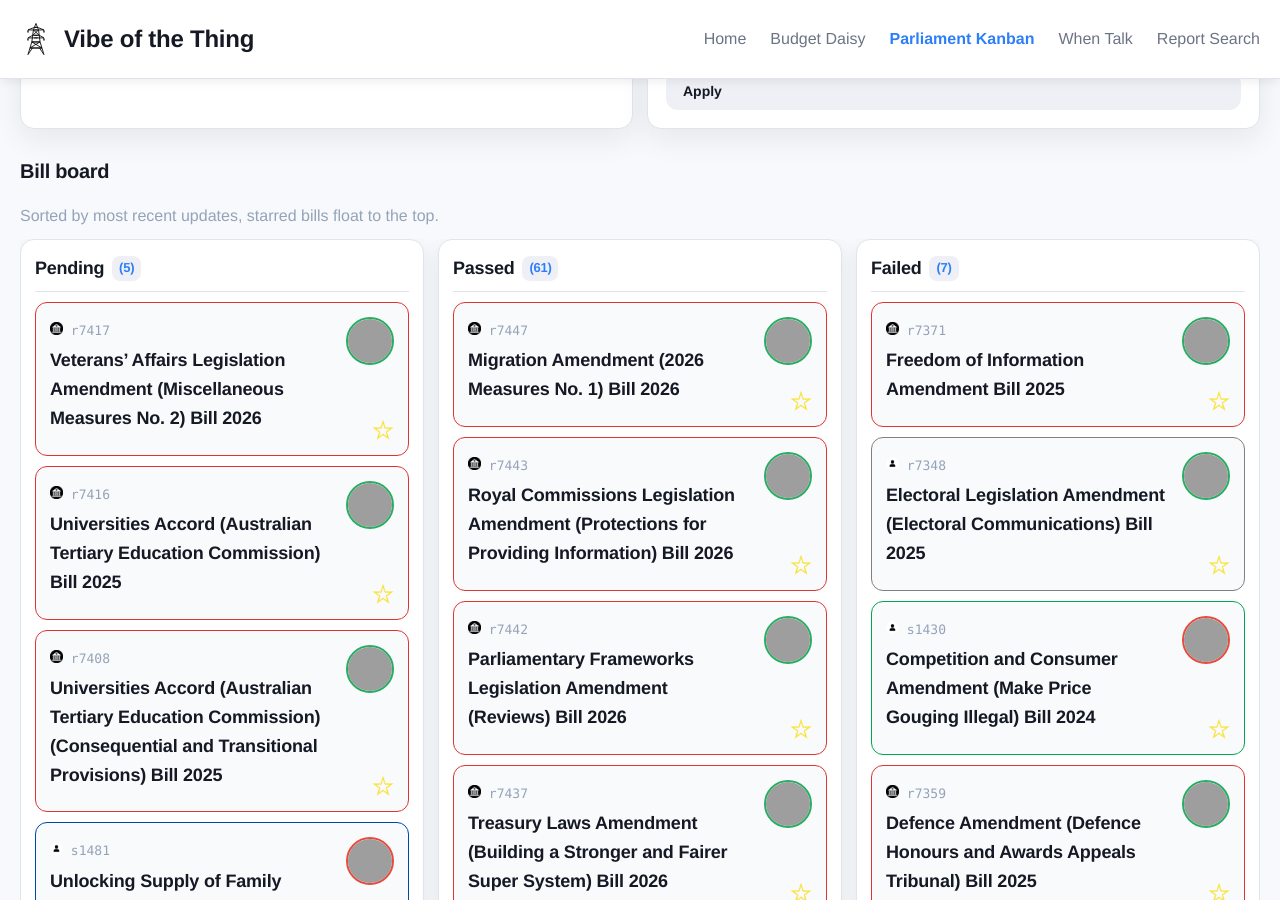
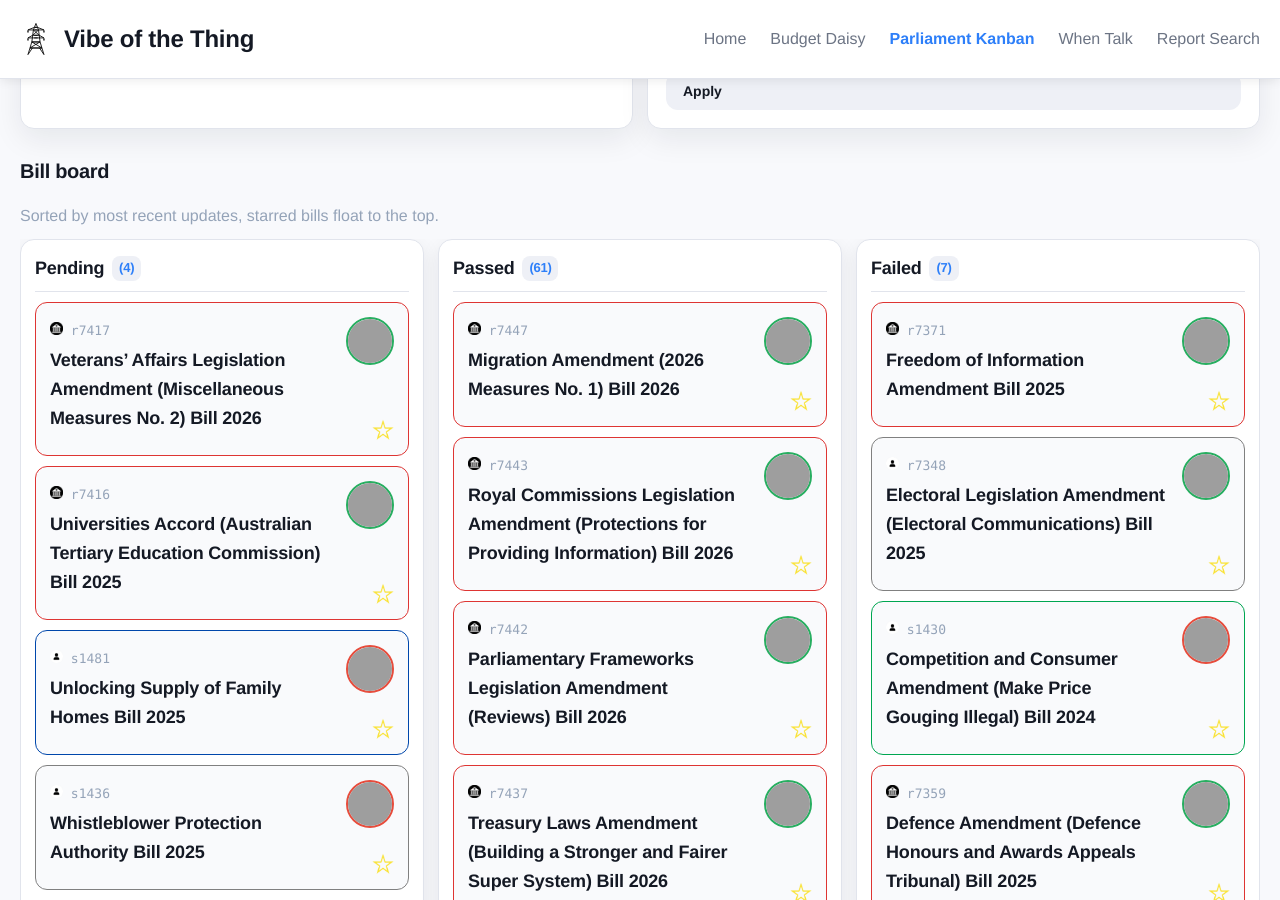
Before and after one commit to Coedice/vibe-of-the-thing, a Jekyll site: the page built from parliament-kanban/index.html, in a window 1280 px wide and 900 px high, scrolled down 595 px. Built offline with Jekyll 4.4.1, drawn with Linux system fonts in a browser that asks for light colours; part of the change alters nothing that is shown; grey boxes are pictures that could not be loaded.

Commit message:
Update bill data

```diff
--- a/_data/bills.yml
+++ b/_data/bills.yml
@@ -1,22 +1,4 @@
 pending:
-- bill_id: r7408
-  title: Universities Accord (Australian Tertiary Education Commission) (Consequential
-    and Transitional Provisions) Bill 2025
-  status: Before Senate
-  type: Government
-  portfolio: Education
-  originating_house: House of Representatives
-  summary: Introduced with the Universities Accord (Australian Tertiary Education
-    Commission) Bill 2025, the bill amends the Higher Education Support Act 2003 and
-    Tertiary Education Quality and Standards Agency Act 2011 to make amendments consequential
-    on the establishment of the Australian Tertiary Education Commission.
-  introducer_name: Jason Clare
-  introducer_party: Labor
-  introducer_id: '10123'
-  introducer_division: Blaxland
-  pdf_url: https://parlinfo.aph.gov.au/parlInfo/download/legislation/bills/r7408_first-reps/toc_pdf/25105b01.pdf;fileType=application%2Fpdf
-  last_updated: 2026-03-03
-  second_reading_hansard_url: https://parlinfo.aph.gov.au/parlInfo/search/display/display.w3p;query=Id%3A%22chamber%2Fhansardr%2F28887%2F0035%22
 - bill_id: r7416
   title: Universities Accord (Australian Tertiary Education Commission) Bill 2025
   status: Before Senate
```
